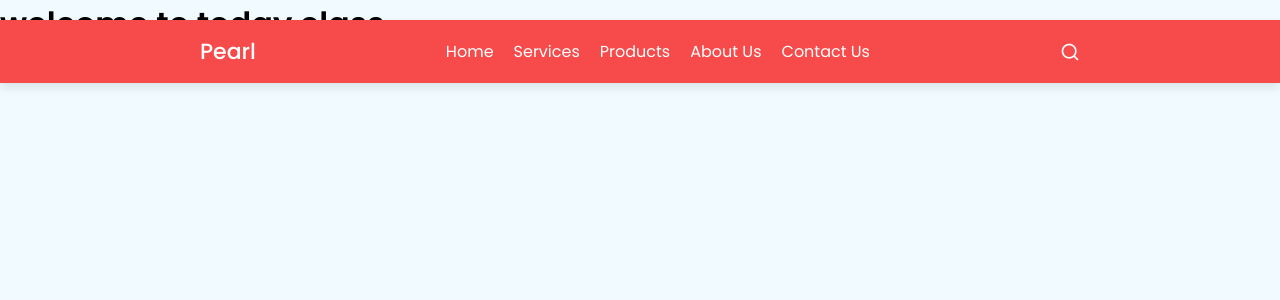
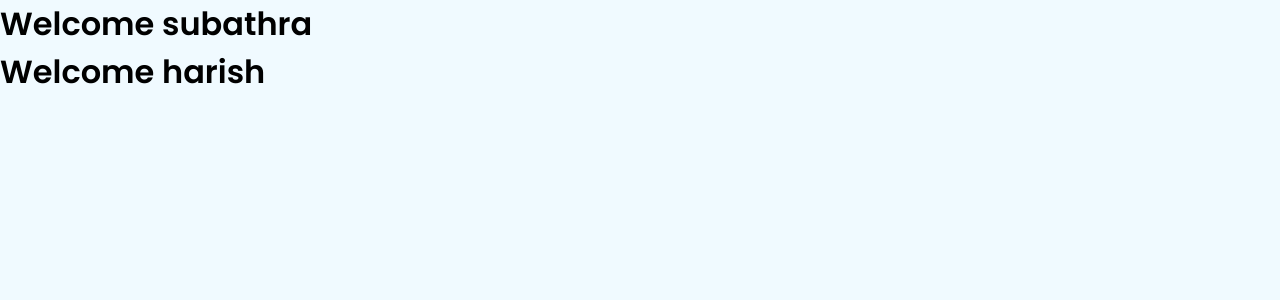
Before and after one commit to Harishkp77/React_Project, a React (Create React App) app: page / in a window 1280 px wide. Shown: the top 300 px of the page. Built offline with nearby package versions, Linux system fonts and the light colour scheme.

Commit message:
added new props component

```diff
--- a/src/App.js
+++ b/src/App.js
@@ -1,19 +1,13 @@
-import React from 'react';
-import './head.css';
-import Head from './hi/Head';
-
-import My from './hi/My';
+import React from "react";
+import "./head.css";
+import My from "./My Component/My";
+import Property from "./My Component/Property";
 
 function App() {
   return (
-    <div className="container">
-
-     <Head/>
-      <My/>
-
-
-
-
+    <div>
+      <My name="subathra" />
+      <Property name="harish" />
     </div>
   );
 }
--- /dev/null
+++ b/src/My Component/My.js
@@ -0,0 +1,10 @@
+
+function My(props) {
+  return (
+    <>
+      <h1>Welcome {props.name}</h1>
+    </>
+  );
+}
+
+export default My;
--- /dev/null
+++ b/src/My Component/Property.js
@@ -0,0 +1,13 @@
+
+
+function Property(props) {
+  return (
+    <>
+      <h1>Welcome {props.name}</h1>
+    </>
+  );
+}
+
+
+
+export default Property;
--- a/src/head.css
+++ b/src/head.css
@@ -12,7 +12,7 @@ body {
 }
 .nav {
   position: fixed;
-  top: 20px;
+  top: 50px;
   left: 0;
   width: 100%;
   padding: 15px 200px;
--- a/src/hi/My.js
+++ /dev/null
@@ -1,11 +0,0 @@
-function My(){
-    return(
-
-
-            <>
-            <h1>welcome to today class</h1>
-            </>
-
-    )
-}
-export default My;
--- a/src/index.js
+++ b/src/index.js
@@ -3,10 +3,9 @@ import ReactDOM from 'react-dom/client';
 import './index.css';
 import App from './App';
 
-
 const root = ReactDOM.createRoot(document.getElementById('root'));
 root.render(
   <React.StrictMode>
-    <App/>
-  </React.StrictMode>
+     <App/>
+   </React.StrictMode>
 );
```
Also changed, not shown: src/My Component/Head.js (renamed from src/hi/Head.js).
